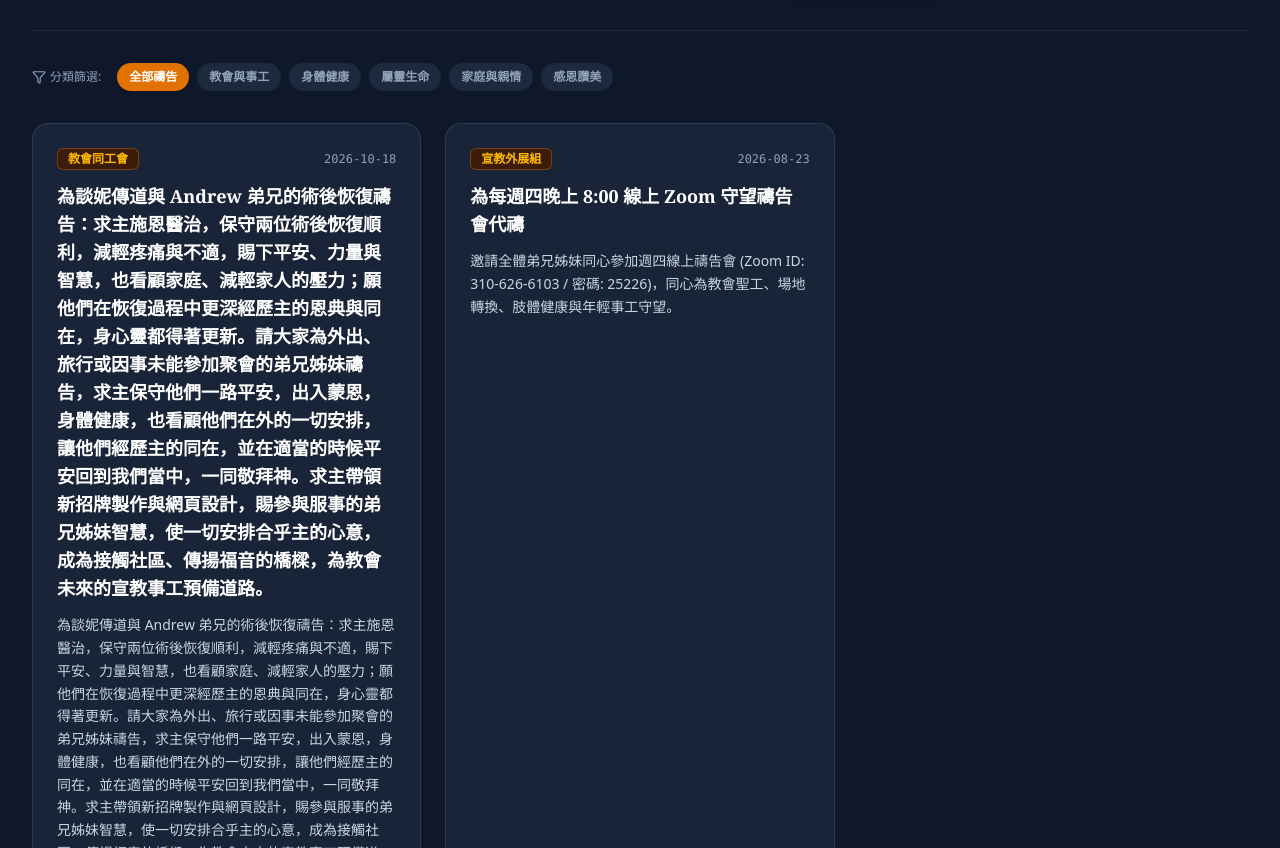
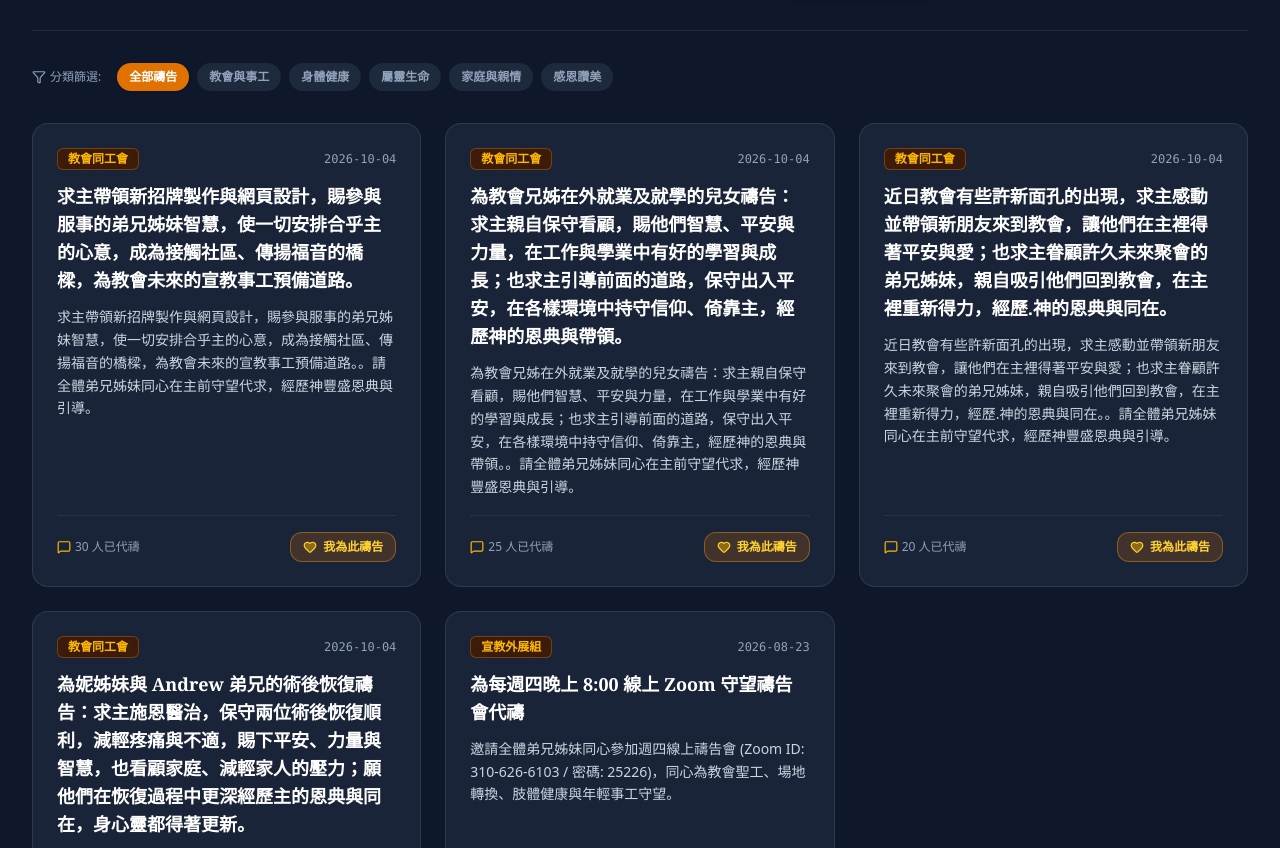
Before and after one commit to web310/can0909001, a React (Vite) app: page / in a window 1280 px wide. Shown: the part 11152-12000 px from the top of the page. Built offline with nearby package versions, Linux system fonts and the light colour scheme; no server answers; a web font is replaced by a local one.

Commit message:
feat(data): sync all church data (9 sermons, 6 events, 56 photos) - 2026-11-17

```diff
--- a/src/data/prayersData.ts
+++ b/src/data/prayersData.ts
@@ -3,26 +3,74 @@ import { PrayerRequest } from '../types';
 // ============================================================================
 // CANAAN SHIN SHENG CHRISTIAN CHURCH - PRAYER WALL MASTER DATA
 // Auto-generated & Synced for GitHub Repository & Cloudflare Pages Deployment
-// Updated at: 2026-10-18T22:16:18.048Z
-// Total Active Prayers: 2
+// Updated at: 2026-11-17T16:36:12.129Z
+// Total Active Prayers: 5
 // ============================================================================
 
-export const PRAYERS_DATA_VERSION = "version-2026-10-18-mvedxb3z";
+export const PRAYERS_DATA_VERSION = "version-2026-11-17-mwkwzhsw";
 
 export const INITIAL_PRAYERS: PrayerRequest[] = [
   {
-    "id": "bulletin-prayer-1-1792361693014",
+    "id": "bulletin-prayer-4-1791014936583",
+    "author": "教會同工會",
+    "authorZh": "教會同工會",
+    "authorEn": "Church Board",
+    "category": "health",
+    "title": "求主帶領新招牌製作與網頁設計，賜參與服事的弟兄姊妹智慧，使一切安排合乎主的心意，成為接觸社區、傳揚福音的橋樑，為教會未來的宣教事工預備道路。",
+    "titleZh": "求主帶領新招牌製作與網頁設計，賜參與服事的弟兄姊妹智慧，使一切安排合乎主的心意，成為接觸社區、傳揚福音的橋樑，為教會未來的宣教事工預備道路。",
+    "titleEn": "求主帶領新招牌製作與網頁設計，賜參與服事的弟兄姊妹智慧，使一切安排合乎主的心意，成為接觸社區、傳揚福音的橋樑，為教會未來的宣教事工預備道路。",
+    "content": "求主帶領新招牌製作與網頁設計，賜參與服事的弟兄姊妹智慧，使一切安排合乎主的心意，成為接觸社區、傳揚福音的橋樑，為教會未來的宣教事工預備道路。。請全體弟兄姊妹同心在主前守望代求，經歷神豐盛恩典與引導。",
+    "contentZh": "求主帶領新招牌製作與網頁設計，賜參與服事的弟兄姊妹智慧，使一切安排合乎主的心意，成為接觸社區、傳揚福音的橋樑，為教會未來的宣教事工預備道路。。請全體弟兄姊妹同心在主前守望代求，經歷神豐盛恩典與引導。",
+    "contentEn": "求主帶領新招牌製作與網頁設計，賜參與服事的弟兄姊妹智慧，使一切安排合乎主的心意，成為接觸社區、傳揚福音的橋樑，為教會未來的宣教事工預備道路。. Please join together in prayer for God's grace and guidance.",
+    "date": "2026-10-04",
+    "isConfidential": false,
+    "prayedCount": 30
+  },
+  {
+    "id": "bulletin-prayer-3-1791014936583",
+    "author": "教會同工會",
+    "authorZh": "教會同工會",
+    "authorEn": "Church Board",
+    "category": "health",
+    "title": "為教會兄姊在外就業及就學的兒女禱告：求主親自保守看顧，賜他們智慧、平安與力量，在工作與學業中有好的學習與成長；也求主引導前面的道路，保守出入平安，在各樣環境中持守信仰、倚靠主，經歷神的恩典與帶領。",
+    "titleZh": "為教會兄姊在外就業及就學的兒女禱告：求主親自保守看顧，賜他們智慧、平安與力量，在工作與學業中有好的學習與成長；也求主引導前面的道路，保守出入平安，在各樣環境中持守信仰、倚靠主，經歷神的恩典與帶領。",
+    "titleEn": "為教會兄姊在外就業及就學的兒女禱告：求主親自保守看顧，賜他們智慧、平安與力量，在工作與學業中有好的學習與成長；也求主引導前面的道路，保守出入平安，在各樣環境中持守信仰、倚靠主，經歷神的恩典與帶領。",
+    "content": "為教會兄姊在外就業及就學的兒女禱告：求主親自保守看顧，賜他們智慧、平安與力量，在工作與學業中有好的學習與成長；也求主引導前面的道路，保守出入平安，在各樣環境中持守信仰、倚靠主，經歷神的恩典與帶領。。請全體弟兄姊妹同心在主前守望代求，經歷神豐盛恩典與引導。",
+    "contentZh": "為教會兄姊在外就業及就學的兒女禱告：求主親自保守看顧，賜他們智慧、平安與力量，在工作與學業中有好的學習與成長；也求主引導前面的道路，保守出入平安，在各樣環境中持守信仰、倚靠主，經歷神的恩典與帶領。。請全體弟兄姊妹同心在主前守望代求，經歷神豐盛恩典與引導。",
+    "contentEn": "為教會兄姊在外就業及就學的兒女禱告：求主親自保守看顧，賜他們智慧、平安與力量，在工作與學業中有好的學習與成長；也求主引導前面的道路，保守出入平安，在各樣環境中持守信仰、倚靠主，經歷神的恩典與帶領。. Please join together in prayer for God's grace and guidance.",
+    "date": "2026-10-04",
+    "isConfidential": false,
+    "prayedCount": 25
+  },
+  {
+    "id": "bulletin-prayer-2-1791014936583",
+    "author": "教會同工會",
+    "authorZh": "教會同工會",
+    "authorEn": "Church Board",
+    "category": "faith",
+    "title": "近日教會有些許新面孔的出現，求主感動並帶領新朋友來到教會，讓他們在主裡得著平安與愛；也求主眷顧許久未來聚會的弟兄姊妹，親自吸引他們回到教會，在主裡重新得力，經歷.神的恩典與同在。",
+    "titleZh": "近日教會有些許新面孔的出現，求主感動並帶領新朋友來到教會，讓他們在主裡得著平安與愛；也求主眷顧許久未來聚會的弟兄姊妹，親自吸引他們回到教會，在主裡重新得力，經歷.神的恩典與同在。",
+    "titleEn": "近日教會有些許新面孔的出現，求主感動並帶領新朋友來到教會，讓他們在主裡得著平安與愛；也求主眷顧許久未來聚會的弟兄姊妹，親自吸引他們回到教會，在主裡重新得力，經歷.神的恩典與同在。",
+    "content": "近日教會有些許新面孔的出現，求主感動並帶領新朋友來到教會，讓他們在主裡得著平安與愛；也求主眷顧許久未來聚會的弟兄姊妹，親自吸引他們回到教會，在主裡重新得力，經歷.神的恩典與同在。。請全體弟兄姊妹同心在主前守望代求，經歷神豐盛恩典與引導。",
+    "contentZh": "近日教會有些許新面孔的出現，求主感動並帶領新朋友來到教會，讓他們在主裡得著平安與愛；也求主眷顧許久未來聚會的弟兄姊妹，親自吸引他們回到教會，在主裡重新得力，經歷.神的恩典與同在。。請全體弟兄姊妹同心在主前守望代求，經歷神豐盛恩典與引導。",
+    "contentEn": "近日教會有些許新面孔的出現，求主感動並帶領新朋友來到教會，讓他們在主裡得著平安與愛；也求主眷顧許久未來聚會的弟兄姊妹，親自吸引他們回到教會，在主裡重新得力，經歷.神的恩典與同在。. Please join together in prayer for God's grace and guidance.",
+    "date": "2026-10-04",
+    "isConfidential": false,
+    "prayedCount": 20
+  },
+  {
+    "id": "bulletin-prayer-1-1791014936583",
     "author": "教會同工會",
     "authorZh": "教會同工會",
     "authorEn": "Church Board",
     "category": "general",
-    "title": "為談妮傳道與 Andrew 弟兄的術後恢復禱告：求主施恩醫治，保守兩位術後恢復順利，減輕疼痛與不適，賜下平安、力量與智慧，也看顧家庭、減輕家人的壓力；願他們在恢復過程中更深經歷主的恩典與同在，身心靈都得著更新。請大家為外出、旅行或因事未能參加聚會的弟兄姊妹禱告，求主保守他們一路平安，出入蒙恩，身體健康，也看顧他們在外的一切安排，讓他們經歷主的同在，並在適當的時候平安回到我們當中，一同敬拜神。求主帶領新招牌製作與網頁設計，賜參與服事的弟兄姊妹智慧，使一切安排合乎主的心意，成為接觸社區、傳揚福音的橋樑，為教會未來的宣教事工預備道路。",
-    "titleZh": "為談妮傳道與 Andrew 弟兄的術後恢復禱告：求主施恩醫治，保守兩位術後恢復順利，減輕疼痛與不適，賜下平安、力量與智慧，也看顧家庭、減輕家人的壓力；願他們在恢復過程中更深經歷主的恩典與同在，身心靈都得著更新。請大家為外出、旅行或因事未能參加聚會的弟兄姊妹禱告，求主保守他們一路平安，出入蒙恩，身體健康，也看顧他們在外的一切安排，讓他們經歷主的同在，並在適當的時候平安回到我們當中，一同敬拜神。求主帶領新招牌製作與網頁設計，賜參與服事的弟兄姊妹智慧，使一切安排合乎主的心意，成為接觸社區、傳揚福音的橋樑，為教會未來的宣教事工預備道路。",
-    "titleEn": "為談妮傳道與 Andrew 弟兄的術後恢復禱告：求主施恩醫治，保守兩位術後恢復順利，減輕疼痛與不適，賜下平安、力量與智慧，也看顧家庭、減輕家人的壓力；願他們在恢復過程中更深經歷主的恩典與同在，身心靈都得著更新。請大家為外出、旅行或因事未能參加聚會的弟兄姊妹禱告，求主保守他們一路平安，出入蒙恩，身體健康，也看顧他們在外的一切安排，讓他們經歷主的同在，並在適當的時候平安回到我們當中，一同敬拜神。求主帶領新招牌製作與網頁設計，賜參與服事的弟兄姊妹智慧，使一切安排合乎主的心意，成為接觸社區、傳揚福音的橋樑，為教會未來的宣教事工預備道路。",
-    "content": "為談妮傳道與 Andrew 弟兄的術後恢復禱告：求主施恩醫治，保守兩位術後恢復順利，減輕疼痛與不適，賜下平安、力量與智慧，也看顧家庭、減輕家人的壓力；願他們在恢復過程中更深經歷主的恩典與同在，身心靈都得著更新。請大家為外出、旅行或因事未能參加聚會的弟兄姊妹禱告，求主保守他們一路平安，出入蒙恩，身體健康，也看顧他們在外的一切安排，讓他們經歷主的同在，並在適當的時候平安回到我們當中，一同敬拜神。求主帶領新招牌製作與網頁設計，賜參與服事的弟兄姊妹智慧，使一切安排合乎主的心意，成為接觸社區、傳揚福音的橋樑，為教會未來的宣教事工預備道路。。請全體弟兄姊妹同心在主前守望代求，經歷神豐盛恩典與引導。",
-    "contentZh": "為談妮傳道與 Andrew 弟兄的術後恢復禱告：求主施恩醫治，保守兩位術後恢復順利，減輕疼痛與不適，賜下平安、力量與智慧，也看顧家庭、減輕家人的壓力；願他們在恢復過程中更深經歷主的恩典與同在，身心靈都得著更新。請大家為外出、旅行或因事未能參加聚會的弟兄姊妹禱告，求主保守他們一路平安，出入蒙恩，身體健康，也看顧他們在外的一切安排，讓他們經歷主的同在，並在適當的時候平安回到我們當中，一同敬拜神。求主帶領新招牌製作與網頁設計，賜參與服事的弟兄姊妹智慧，使一切安排合乎主的心意，成為接觸社區、傳揚福音的橋樑，為教會未來的宣教事工預備道路。。請全體弟兄姊妹同心在主前守望代求，經歷神豐盛恩典與引導。",
-    "contentEn": "為談妮傳道與 Andrew 弟兄的術後恢復禱告：求主施恩醫治，保守兩位術後恢復順利，減輕疼痛與不適，賜下平安、力量與智慧，也看顧家庭、減輕家人的壓力；願他們在恢復過程中更深經歷主的恩典與同在，身心靈都得著更新。請大家為外出、旅行或因事未能參加聚會的弟兄姊妹禱告，求主保守他們一路平安，出入蒙恩，身體健康，也看顧他們在外的一切安排，讓他們經歷主的同在，並在適當的時候平安回到我們當中，一同敬拜神。求主帶領新招牌製作與網頁設計，賜參與服事的弟兄姊妹智慧，使一切安排合乎主的心意，成為接觸社區、傳揚福音的橋樑，為教會未來的宣教事工預備道路。. Please join together in prayer for God's grace and guidance.",
-    "date": "2026-10-18",
+    "title": "為妮姊妹與 Andrew 弟兄的術後恢復禱告：求主施恩醫治，保守兩位術後恢復順利，減輕疼痛與不適，賜下平安、力量與智慧，也看顧家庭、減輕家人的壓力；願他們在恢復過程中更深經歷主的恩典與同在，身心靈都得著更新。",
+    "titleZh": "為妮姊妹與 Andrew 弟兄的術後恢復禱告：求主施恩醫治，保守兩位術後恢復順利，減輕疼痛與不適，賜下平安、力量與智慧，也看顧家庭、減輕家人的壓力；願他們在恢復過程中更深經歷主的恩典與同在，身心靈都得著更新。",
+    "titleEn": "為妮姊妹與 Andrew 弟兄的術後恢復禱告：求主施恩醫治，保守兩位術後恢復順利，減輕疼痛與不適，賜下平安、力量與智慧，也看顧家庭、減輕家人的壓力；願他們在恢復過程中更深經歷主的恩典與同在，身心靈都得著更新。",
+    "content": "為妮姊妹與 Andrew 弟兄的術後恢復禱告：求主施恩醫治，保守兩位術後恢復順利，減輕疼痛與不適，賜下平安、力量與智慧，也看顧家庭、減輕家人的壓力；願他們在恢復過程中更深經歷主的恩典與同在，身心靈都得著更新。。請全體弟兄姊妹同心在主前守望代求，經歷神豐盛恩典與引導。",
+    "contentZh": "為妮姊妹與 Andrew 弟兄的術後恢復禱告：求主施恩醫治，保守兩位術後恢復順利，減輕疼痛與不適，賜下平安、力量與智慧，也看顧家庭、減輕家人的壓力；願他們在恢復過程中更深經歷主的恩典與同在，身心靈都得著更新。。請全體弟兄姊妹同心在主前守望代求，經歷神豐盛恩典與引導。",
+    "contentEn": "為妮姊妹與 Andrew 弟兄的術後恢復禱告：求主施恩醫治，保守兩位術後恢復順利，減輕疼痛與不適，賜下平安、力量與智慧，也看顧家庭、減輕家人的壓力；願他們在恢復過程中更深經歷主的恩典與同在，身心靈都得著更新。. Please join together in prayer for God's grace and guidance.",
+    "date": "2026-10-04",
     "isConfidential": false,
     "prayedCount": 15
   },
```
